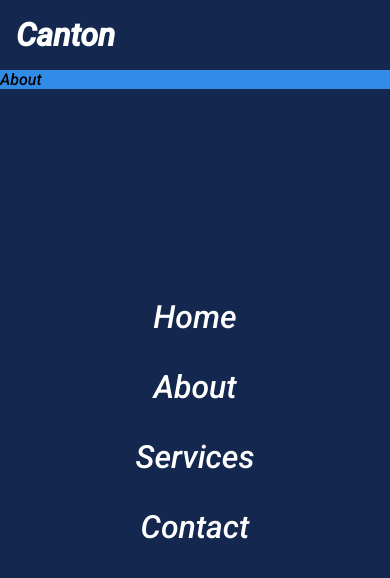
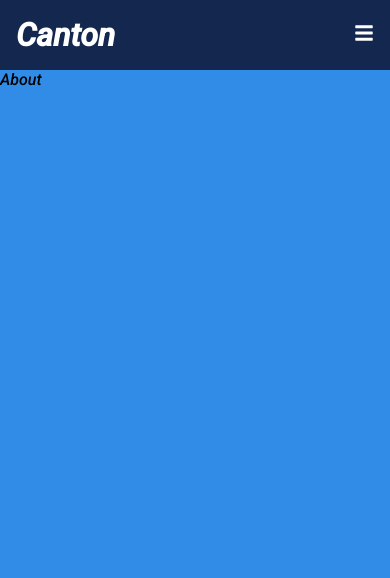
Before and after one commit to alvinwarui29/canton_port, a React (Vite) app: page / in a window 390 px wide. Shown: the top 578 px of the page. Built offline with nearby package versions, Linux system fonts and the light colour scheme.

Commit message:
finish navbar but not responsive

```diff
--- a/src/Components/Navbar/Navbar.css
+++ b/src/Components/Navbar/Navbar.css
@@ -11,6 +11,7 @@
     cursor: pointer;
     display: none;
 }
+
 
 
 .nav-menu{
@@ -27,16 +28,21 @@
         width: 100%;
         height: 100vh;
         position: absolute;
-        top: 0;
+        top: -100%;
         left: 0;
         z-index: -3;
+        transition: 0.3s;
         background: var(--btn-secondary);
 
     }
+    .nav-menu.active{
+        top: 0;
+    }
+    .hamburger{
+        display: initial;
+    }
     .nav-menu li{
         padding: 1rem 0;
-
-
     }
     .nav-menu li a{
         font-size: 2rem;
--- a/src/Components/Navbar/Navbar.jsx
+++ b/src/Components/Navbar/Navbar.jsx
@@ -1,15 +1,17 @@
 import './Navbar.css'
-import React from 'react'
+import React, {useState} from 'react'
 import {Link} from 'react-router-dom'
 import {FaBars,FaTimes} from 'react-icons/fa';
 
 const Navbar = () => {
+  const [click,setClick] = useState(false);
+  const handleClick = () => setClick(!click);
   return (
     <div>
       <header>
       <div className="header">
         <Link to='/'><h1 >Canton</h1></Link>
-        <ul className='nav-menu'>
+        <ul className={click ? 'nav-menu active' : 'nav-menu'}>
           <li>
             <Link to='/'>Home</Link>
           </li>
@@ -23,10 +25,11 @@
             <Link to='/contact' >Contact</Link>
           </li>
         </ul>
-        <div className="hamburger">
-          <FaBars size={20} style={{background: '#13274F' ,color:'#fff'}}
-          />
-          <FaTimes size={20} style={{background: '#13274F' ,color:'#fff'}}/>
+        <div className="hamburger" onClick={handleClick}>
+        {click ? (<FaTimes size={20} style={{background: '#13274F' ,color:'#fff'}}/>):(<FaBars size={20} style={{background: '#13274F' ,color:'#fff'}}/>)}
+
+
+
         </div>
         </div>
       </header>
```
